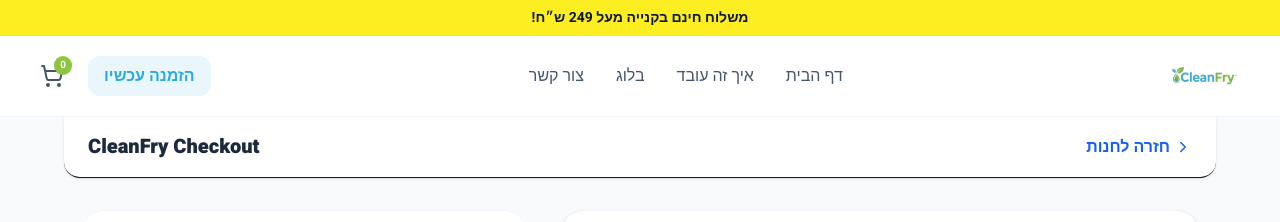
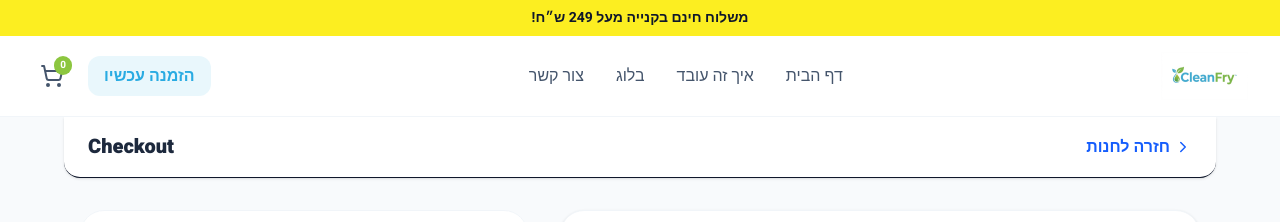
Before and after one commit to matikurland-oss/cleanfry-website, a React (Vite) app: page /checkout in a window 1280 px wide. Shown: the top 222 px of the page. Built offline with nearby package versions, Linux system fonts and the light colour scheme.

Commit message:
Update CheckoutPage.tsx

```diff
--- a/src/CheckoutPage.tsx
+++ b/src/CheckoutPage.tsx
@@ -56,7 +56,7 @@ const CheckoutPage = () => {
         <Link to="/" className="text-blue-600 font-bold flex items-center gap-1 hover:opacity-80">
           <ChevronRight size={18} /> חזרה לחנות
         </Link>
-        <span className="font-black text-xl text-slate-800">CleanFry Checkout</span>
+        <span className="font-black text-xl text-slate-800">Checkout</span>
       </div>
 
       <div className="max-w-6xl mx-auto px-4">
```
